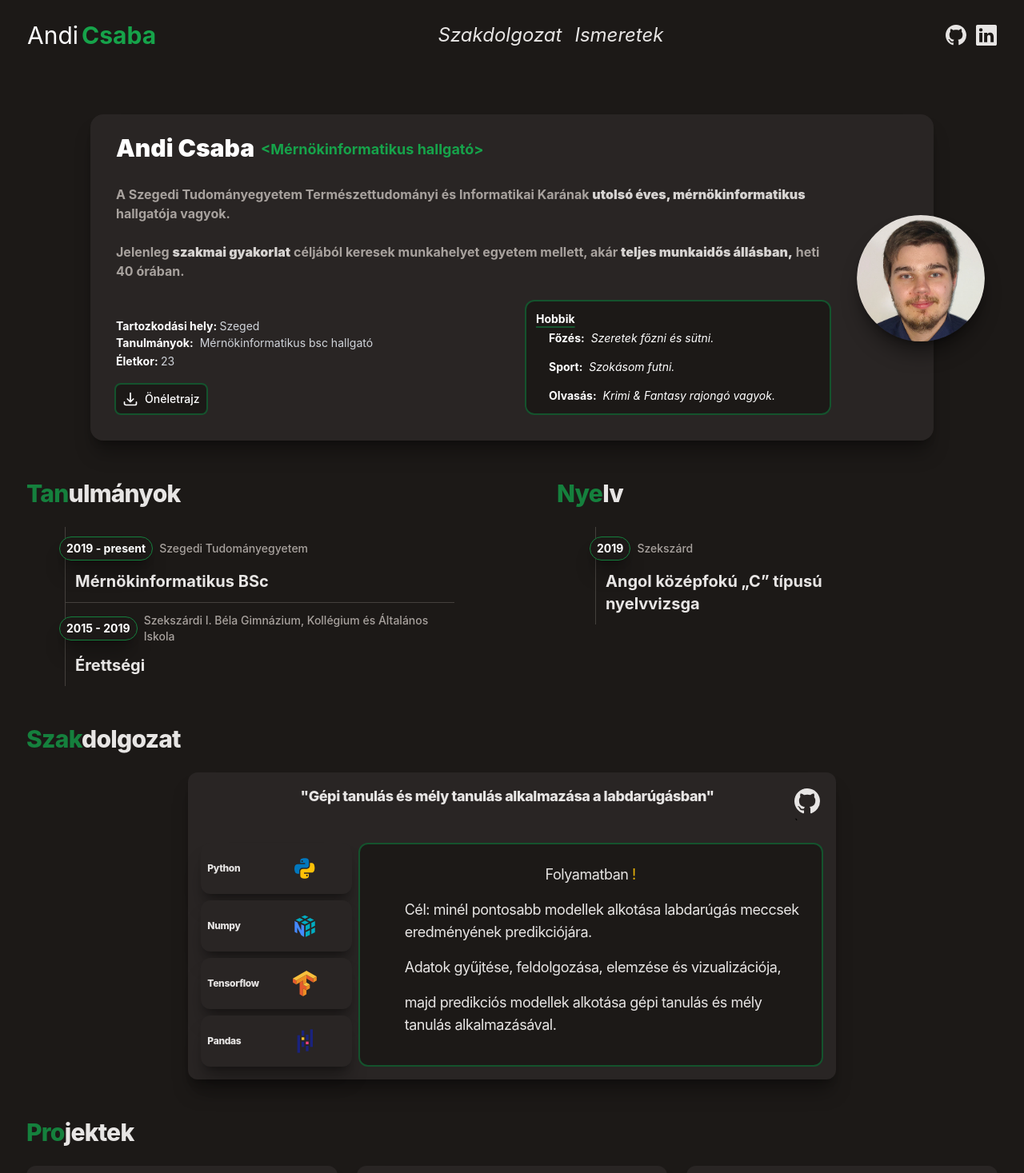
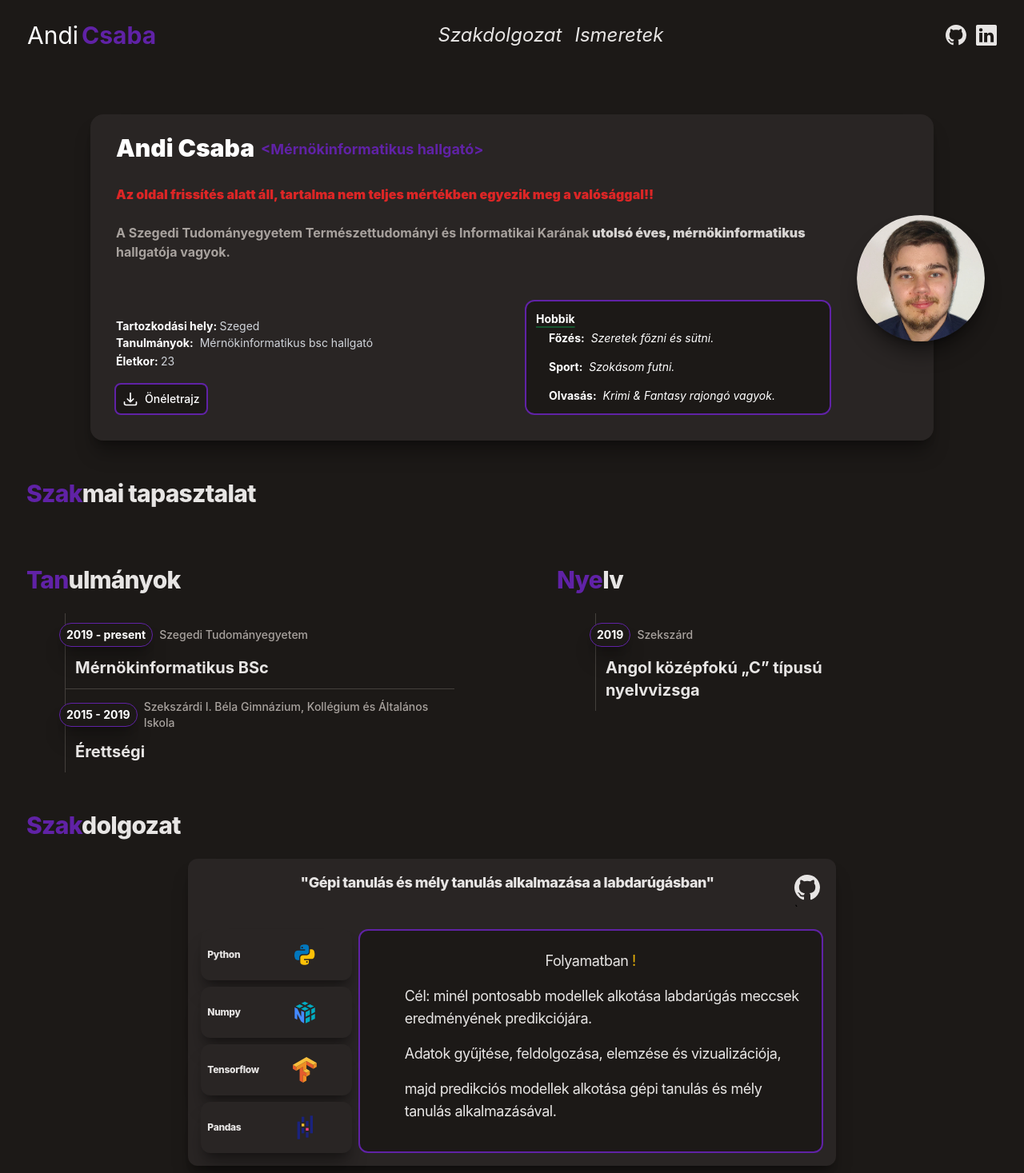
Before and after one commit to CsabaAndi/csabaandi.github.io, a React (Create React App) app: page / in a window 1280 px wide. Shown: the top 1467 px of the page at 80% size. Built offline with nearby package versions, Linux system fonts and the light colour scheme.

Commit message:
changed text & border color from green to 'purple', added section for Professional experience [page WIP]

```diff
--- a/src/components/About/About.tsx
+++ b/src/components/About/About.tsx
@@ -8,17 +8,22 @@ function AboutMe() {
                     <div className='2xl:ml-8 xl:ml-16 xxl:ml-20 xxl2:ml-32 lg:mr-0 lg:pl-0'>
                         <div className='flex flex-col overflow-hidden break-words gap-y-6 rounded-2xl bg-stone-800 p-4 pt-12 shadow-xl shadow-black/30 md:p-8 md:pt-12 xl:pr-32 lg:pt-6'> {/** @todo: pr-size **/}
                             <div className='flex flex-wrap mb-1 items-center'>
-                                <h1 className="text-3xl font-black text-white items-center ">Andi Csaba</h1>
-                                <p className='mt-1 ml-0 xs:ml-1 xxs:ml-0.5 sm:ml-2 text-green-600 font-bold text-sm sm:text-lg'>&lt;Mérnökinformatikus hallgató&gt;</p>
+                                <h1 className="text-3xl font-black text-white items-center">Andi Csaba</h1>
+                                <p className='mt-1 ml-0 xs:ml-1 xxs:ml-0.5 sm:ml-2 text-green-600 font-bold text-sm sm:text-lg' id="colored-text">&lt;Mérnökinformatikus hallgató&gt;</p>
                             </div>
                             <p className='prose text-stone-400 font-bold'>
+                                <strong className="text-red-600">Az oldal frissítés alatt áll, tartalma nem teljes mértékben egyezik meg a valósággal!!</strong>
+                                <br/>
+                                <br/>
                                 A Szegedi Tudományegyetem Természettudományi és Informatikai Karának{" "}
                                 <strong className='text-stone-300'>utolsó éves, mérnökinformatikus</strong>
                                 {" "}hallgatója vagyok.<br/><br/>
+                                {/*
                                 Jelenleg{" "}
                                 <strong className='text-stone-300'>szakmai gyakorlat</strong>
                                 {" "}céljából keresek munkahelyet egyetem mellett, akár{" "}
                                 <strong className='text-stone-300'>teljes munkaidős állásban,</strong>{"  heti 40 órában."}
+                                */}
                             </p>
                             <div className='grid grid-cols-2 gap-x-2 mt-1 sm:mt-0 sm:gap-x-0 md:gap-x-10 lg:gap-x-0 lg:grid-cols-4'>
                                 <div className='grid col-start-1 lg:col-span-2 sm:items-end'>
@@ -37,14 +42,14 @@ function AboutMe() {
                                         </li>
                                         <li className='flex mt-4 h-10'> {/** @todo: cant force open file in static page instead of downloading , maybe try google share link */}
                                             <a className="flex rounded-lg -ml-0.5 border-2  bg-stone-900 px-2 py-2 text-sm font-medium text-white hover:bg-stone-800
-                                                        border-green-900" href="./resume/Andi-Csaba-oneletrajz.pdf" target="_blank">
+                                                        border-green-900" id="colored-border" href="./resume/Andi-Csaba-oneletrajz.pdf" target="_blank">
                                             <svg xmlns="http://www.w3.org/2000/svg" fill="none" viewBox="0 0 24 24" stroke-width="1.5" stroke="currentColor" aria-hidden="true" data-slot="icon" className="mr-2 h-5 w-5 stroke-2">
                                                 <path stroke-linecap="round" stroke-linejoin="round" d="M3 16.5v2.25A2.25 2.25 0 0 0 5.25 21h13.5A2.25 2.25 0 0 0 21 18.75V16.5M16.5 12 12 16.5m0 0L7.5 12m4.5 4.5V3"></path>
                                             </svg>Önéletrajz</a>
                                         </li>
                                     </ul>
                                 </div>
-                                <div className='col-start-2 rounded-xl border-2 border-green-900 bg-stone-900 text-xs sm:text-sm text-white overflow-hidden break-words p-2 sm:p-3 lg:ml-10 lg:mr-10 xl:ml-16 xl:mr-0 2xl:mr-0 lg:col-start-3 lg:col-span-2'>
+                                <div className='col-start-2 rounded-xl border-2 border-green-900 bg-stone-900 text-xs sm:text-sm text-white overflow-hidden break-words p-2 sm:p-3 lg:ml-10 lg:mr-10 xl:ml-16 xl:mr-0 2xl:mr-0 lg:col-start-3 lg:col-span-2' id="colored-border">
                                     <p className="text-xs font-bold text-white sm:text-sm mb-1 decoration-green-900 decoration-1 sm:decoration-2 underline underline-offset-4">Hobbik</p>
                                     <ul className='grid grid-cols-1 gap-4 px-4'>
                                         <li className='col-span-1 flex gap-x-2'>
--- a/src/components/About/Education.tsx
+++ b/src/components/About/Education.tsx
@@ -9,7 +9,7 @@ type experience = {
 const ExperienceRowBlock: React.FC<experience> = (data: experience) => (
     <li className='border-b border-l border-stone-700  last:border-b-0'>
         <div className='-ml-2 pt-3 flex items-center gap-x-2'>
-            <span className='whitespace-nowrap rounded-full border border-green-700 bg-stone-900 px-2 py-1 text-xs sm:text-sm font-bold text-white shadow-xl shadow-black/30'>
+            <span className='whitespace-nowrap rounded-full border border-green-700 bg-stone-900 px-2 py-1 text-xs sm:text-sm font-bold text-white shadow-xl shadow-black/30' id="colored-border">
                 {data.start_year} {data.end_year !== "" ? "-" : ""} {data.end_year}
             </span>
             <span className='text-sm sm:text-md font-medium text-stone-400'>{data.location}</span>
@@ -25,7 +25,7 @@ function Education() {
             <div className='grid grid-cols-1 gap-4 lg:grid-cols-2'>
                 <div className='col-span-1'>
                     <h2 className='pb-4 sm:pb-6 text-2xl font-extrabold tracking-tight text-stone-200 sm:text-3xl'>
-                        <span className='text-green-700'>Tan</span>
+                        <span className='text-green-700' id="colored-text">Tan</span>
                         ulmányok
                     </h2>
                     <ul className="md:ml-4 md:mr-4 lg:ml-0 lg:px-6 xl:px-12">
@@ -35,7 +35,7 @@ function Education() {
                 </div>
                 <div className='col-span-1 lg:px-12 lg:justify-self-end'>
                     <h2 className='pb-6 text-2xl font-extrabold tracking-tight text-stone-200 sm:text-3xl'>
-                        <span className='text-green-700'>Nye</span>
+                        <span className='text-green-700' id="colored-text">Nye</span>
                         lv
                     </h2>
                     <ul className="md:ml-4 md:mr-4 lg:ml-0 lg:px-6 xl:px-12">
--- a/src/components/About/MainPage.tsx
+++ b/src/components/About/MainPage.tsx
@@ -4,11 +4,13 @@ import AboutMe from './About'
 import Thesis from './Thesis'
 import BackToTop from '../BackToTop/Back'
 import StackNew from './Stack/StackNew'
+import Work from './Work'
 
 function About_main() {
     return (
         <div className='pb-6'>
             <AboutMe></AboutMe>
+            <Work></Work>
             <Education></Education>
             <Thesis></Thesis>
             <Projects></Projects>
--- a/src/components/About/Projects.tsx
+++ b/src/components/About/Projects.tsx
@@ -23,14 +23,14 @@ function Projects() {
   return (
       <section id='sect_x_projects' className='px-4 mb-12 sm:p-0 sm:px-4 md:px-8'> {/** @todo: padding/margin size**/}
           <h2 className='pb-6 text-2xl font-extrabold tracking-tight text-stone-200 sm:text-3xl'>
-          <span className="text-green-700">Pro</span>
+          <span className="text-green-700" id="colored-text">Pro</span>
           jektek
           </h2>
           <div className='grid grid-cols-8 sm:grid-cols-1'>
 
             <div className='grid col-span-6 sm:col-start-1 col-start-2 gap-4 sm:gap-2 md:gap-4 lg:gap-6 sm:auto-cols-fr sm:grid-flow-col'>
               {/** @todo: **/}
-              <div className='flex flex-col space-y-2 p-2 pb-4 rounded-xl border-2 sm:border-none border-green-900 sm:bg-stone-800 shadow-xl shadow-black/30 sm:p-6 md:p-4 lg:p-4'>
+              <div className='flex flex-col space-y-2 p-2 pb-4 rounded-xl border-2 sm:border-none border-green-900 sm:bg-stone-800 shadow-xl shadow-black/30 sm:p-6 md:p-4 lg:p-4' id="colored-border">
 
                 <div className='grid grid-cols-6'>
                   <div className='grid col-start-2 col-span-4 justify-center'>
@@ -71,7 +71,7 @@ function Projects() {
                 </div>
               </div>
 
-              <div className='flex flex-col space-y-2 p-2 pb-4 rounded-xl border-2 sm:border-none border-green-900 sm:bg-stone-800 shadow-xl shadow-black/30 sm:p-6 md:p-4 lg:p-4'>
+              <div className='flex flex-col space-y-2 p-2 pb-4 rounded-xl border-2 sm:border-none border-green-900 sm:bg-stone-800 shadow-xl shadow-black/30 sm:p-6 md:p-4 lg:p-4' id="colored-border">
 
                 <div className='grid grid-cols-6'>
                   <div className='grid col-start-2 col-span-4 justify-center'>
@@ -125,7 +125,7 @@ function Projects() {
                 </div>
               </div>
 
-              <div className='flex flex-col space-y-2 p-2 pb-4 rounded-xl border-2 sm:border-none border-green-900 sm:bg-stone-800 shadow-xl shadow-black/30 sm:p-6 md:p-4 lg:p-4'>
+              <div className='flex flex-col space-y-2 p-2 pb-4 rounded-xl border-2 sm:border-none border-green-900 sm:bg-stone-800 shadow-xl shadow-black/30 sm:p-6 md:p-4 lg:p-4' id="colored-border">
 
               <div className='grid grid-cols-6'>
                   <div className='grid col-start-2 col-span-4 justify-center'>
--- a/src/components/About/Stack/StackNew.tsx
+++ b/src/components/About/Stack/StackNew.tsx
@@ -102,7 +102,7 @@ function StackNew() {
     return (
         <section id='sect_3_stacknew' className='px-4 mb-0 sm:p-0 sm:px-4 md:px-8'> {/** @todo: padding/margin size**/}
             <h2 className='mb-0 text-2xl font-extrabold tracking-tight text-stone-200 sm:text-3xl'>
-                <span className='text-green-700'>Szak</span>
+                <span className='text-green-700' id="colored-text">Szak</span>
                 mai ismeretek
             </h2>
 
--- a/src/components/About/Thesis.tsx
+++ b/src/components/About/Thesis.tsx
@@ -7,7 +7,7 @@ const Testt: React.FC<{ name: string}> = ({ name}) => (
     <div className='grid grid-cols-2  sm:visible col-span-2 col-start-2 sm:col-start-1 sm:col-span-6 md:col-start-1 md:col-span-8 lg:col-start-2 lg:col-span-8
                     justify-items-start items-center rounded-xl border-none border-green-900 bg-stone-800 bg-stone-800 px-1 py-2 sm:px-2 sm:py-4
                     shadow-xl shadow-black/30 sm:p-6 gap-4  sm:gap-10'>
-        <h3 className='text-tiny sm:text-xs text-center font-extrabold tracking-tight break-normal text-stone-200 lg:text-md border-none border-green-900 bg-stone-800'>{name}</h3>
+        <h3 className='text-tiny sm:text-xs text-center font-extrabold tracking-tight break-normal text-stone-200 lg:text-md border-none border-green-900 bg-stone-800'> {name}</h3>
         <div className='bg-stone-800'>
             <Icons.PythonIcon size_min={16} size_standard={32}></Icons.PythonIcon>
         </div>
@@ -19,13 +19,13 @@ function Thesis() {
     return (
         <section id='sect_xy_thesis' className='px-4 mb-12 sm:p-0 sm:px-4 md:px-8'> {/** @todo: padding/margin size**/}
             <h2 className='pb-6 text-2xl font-extrabold tracking-tight text-stone-200 sm:text-3xl'>
-                <span className="text-green-700">Szak</span>
+                <span className="text-green-700" id="colored-text">Szak</span>
                 dolgozat
             </h2>
             <div className='grid grid-cols-1 lg:grid-cols-6 md:grid-cols-8 sm:grid-cols-6 rounded-xl'>
                 <div className='grid lg:col-span-4 lg:col-start-2 md:col-span-6 md:col-start-2 sm:col-span-6 sm:col-start-1'>
 
-                    <div className='space-y-2 p-4  rounded-xl border-2 sm:border-none border-green-900 sm:bg-stone-800 shadow-xl shadow-black/30 sm:pt-4 sm:px-6 md:p-4 lg:p-4'>
+                    <div className='space-y-2 p-4  rounded-xl border-2 sm:border-none border-green-900 sm:bg-stone-800 shadow-xl shadow-black/30 sm:pt-4 sm:px-6 md:p-4 lg:p-4' id="colored-border">
                         <div className='flex justify-end'>
 
                             <h3 className='text-md text-center mb-2 font-extrabold tracking-tight text-stone-200 sm:text-lg'>
@@ -78,7 +78,7 @@ function Thesis() {
 
 
                             </div>
-                            <div className='grid grid-rows-5 col-start-2 col-span-3 overflow-hidden sm:border-2 border-green-900 bg-stone-900 rounded-xl'>  {/** @todo: cols/rows--> size sm-md-lg **/}
+                            <div className='grid grid-rows-5 col-start-2 col-span-3 overflow-hidden sm:border-2 border-green-900 bg-stone-900 rounded-xl' id="colored-border">  {/** @todo: cols/rows--> size sm-md-lg **/}
                                 <p className='row-span-5 break-words text-md text-left tracking-tight text-stone-200 py-4 sm:py-6 md:py-4 lg:py-6 sm:text-lg sm:px-6 sm:py- shadow-xl shadow-black/30'> {/** @todo: word break: break-all for now **/}
                                 <h3 className='text-center mb-3 sm:mb-3 md:mb-4' >Folyamatban <span className='text-yellow-500'>!</span></h3>
                                     <h4 className='pl-6 sm:pl-0 md:pl-6 lg:pl-6 xl:pl-8 mb-4'>Cél: minél pontosabb modellek alkotása labdarúgás meccsek eredményének predikciójára.</h4>
--- /dev/null
+++ b/src/components/About/Work.tsx
@@ -0,0 +1,18 @@
+function Work() {
+    return (
+        <section id='sect_xxx_work' className='px-4 mb-12 sm:p-0 sm:px-4 md:px-8'> {/** @todo: padding/margin size  px-4 mb-12 sm:p-0 sm:px-4 md:px-8**/}
+            <div className='grid grid-cols-1 gap-4 lg:grid-cols-2'>
+                <div className='col-span-1'>
+                    <h2 className='pb-4 sm:pb-6 text-2xl font-extrabold tracking-tight text-stone-200 sm:text-3xl'>
+                        <span className='text-green-700' id="colored-text">Szak</span>
+                        mai tapasztalat
+                    </h2>
+                </div>
+            </div>
+        </section>
+    )
+}
+
+
+
+export default Work
--- a/src/components/Header/Header.tsx
+++ b/src/components/Header/Header.tsx
@@ -18,7 +18,7 @@ function Header() {
         <div className='flex w-full items-center justify-between border border-stone-900 mt-2 mb-6 px-4 sm:mt-2 sm:px-4 sm:mb-12 md:mt-4 md:px-8 md:mb-12 lg:mt-4 xl:mt-6 2xl:mt-8'>
             <text id="header_text_name" className='flex items-center text-sm text-white sm:text-xl md:text-2xl lg:text-3xl'>
                 <span className='mr-0.5 sm:mr-1'>Andi</span>
-                <span className='font-bold text-green-600'>Csaba</span>
+                <span className='font-bold text-green-600' id="colored-text">Csaba</span>
             </text>
             <div id="header_section_links" className='flex gap-x-2 text-stone-200 text-xs sm:gap-x-4 sm:text-lg lg:text-2xl'> {/** @todo: better implementation pls **/}
                 <button onClick={() => scrollToSection("sect_xy_thesis")}>
--- /dev/null
+++ b/src/components/color.css
@@ -0,0 +1,11 @@
+#colored-text{
+    color: #6022A6;
+}
+
+#colored-border{
+    border-color: #6022A6;
+}
+
+#btn_back_to_top{
+    background-color: #6022A6;
+}
```
Also changed, not shown: src/components/test/testt.tsx (+1 -0 lines).
